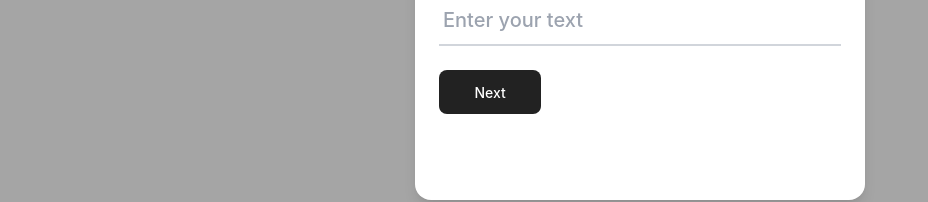
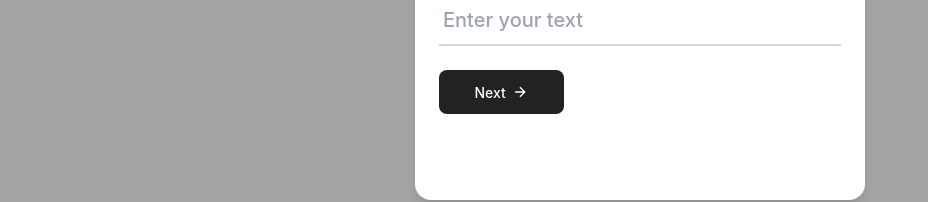
Before and after one commit to Tausif4171/FeatureBits, a React (Create React App) app: page / in a window 1280 px wide. Shown: the part 400-602 px from the top of the page, without its empty margins (0-928 px from the left). Built offline with nearby package versions, Linux system fonts and the light colour scheme.

Commit message:
forward icon show on step 3

```diff
--- a/src/features/Stepper/index.tsx
+++ b/src/features/Stepper/index.tsx
@@ -2,6 +2,7 @@
 
 import React, { useState } from 'react';
 import closeIcon from '../../assets/closeIcon.svg'
+import forwardArrowIcon from '../../assets/forwardArrowIcon.svg'
 
 const StepperPopup = () => {
     const [step, setStep] = useState(1);
@@ -87,11 +88,12 @@ const StepperPopup = () => {
                 <div className="flex justify-start gap-x-[12px]">
 
                     <button
-                        className="bg-[#222222] text-white text-[14px] font-medium px-[35.5px] py-[11.5px] rounded-[8px] flex justify-center items-center cursor-pointer "
+                        className="bg-[#222222] gap-x-[5.97px] text-white text-[14px] font-medium px-[35.5px] py-[11.5px] rounded-[8px] flex justify-center items-center cursor-pointer "
                         onClick={nextStep}
                         disabled={step === 3}
                     >
                         <span>{step === 3 ? 'Try again' : 'Next'}</span>
+                        {step !== 3 && <img src={forwardArrowIcon} />}
                     </button>
                     {step === 3 && <button
                         className="bg-[#FFFFFF] border-[1px] border-[#CCCCCC] px-[35.5px] py-[11.5px] rounded-[8px] flex justify-center items-center cursor-pointer"
```
Also changed, not shown: src/assets/forwardArrowIcon.svg (added).
